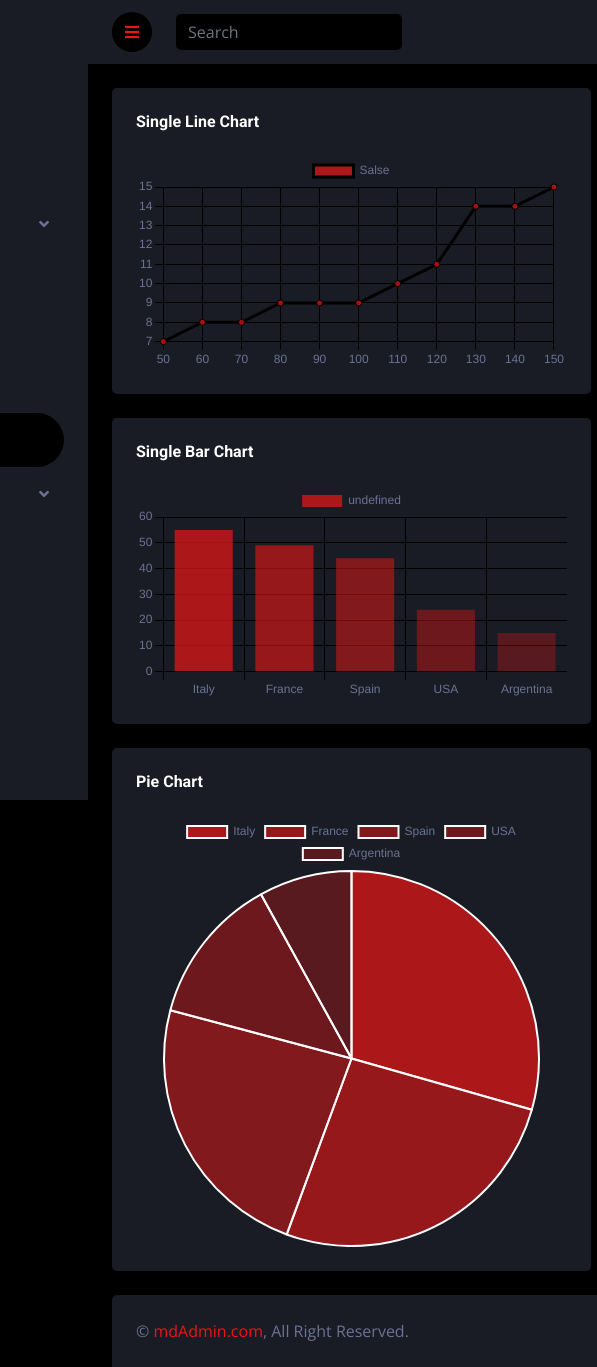
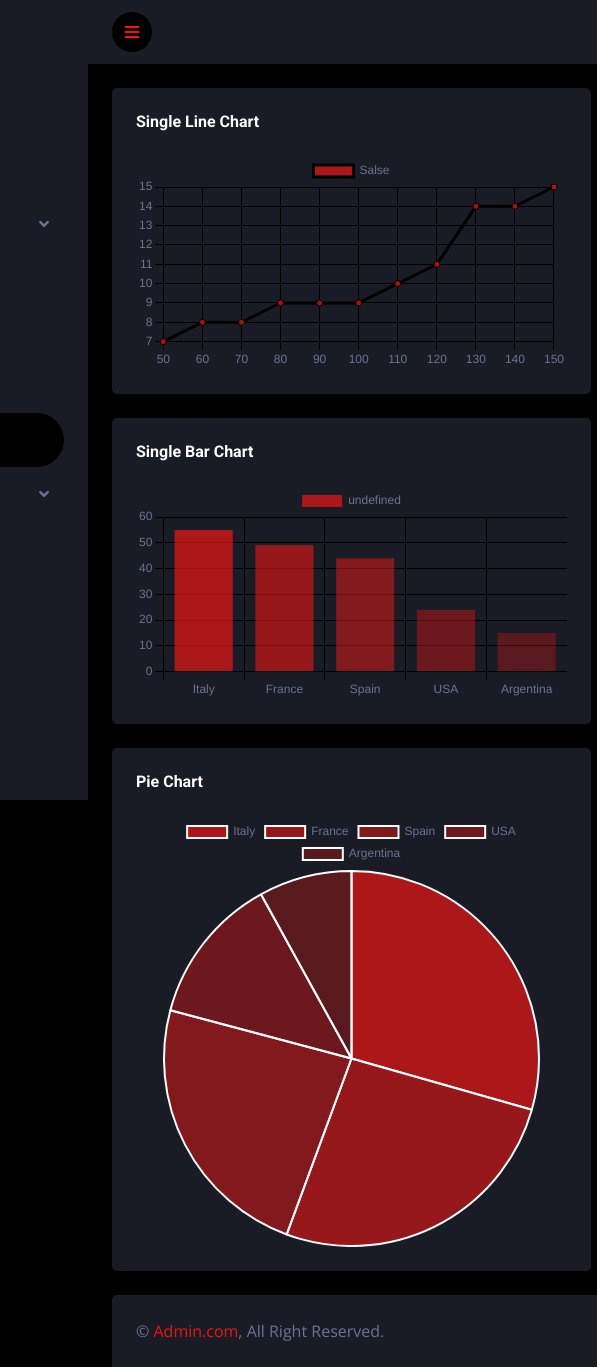
Before and after one commit to Zamal2003/admin-form, a plain HTML site: page chart.html in a window 1280 px wide. Shown: the full height of the page, 162-759 px from the left. Drawn offline with nearby package versions, Linux system fonts and the light colour scheme.

Commit message:
second commit

```diff
--- a/chart.html
+++ b/chart.html
@@ -97,7 +97,7 @@
                 <a href="#" class="sidebar-toggler flex-shrink-0">
                     <i class="fa fa-bars"></i>
                 </a>
-                <form class="d-none d-md-flex ms-4">
+                <form class="d-none d-Admin-flex ms-4">
                     <input class="form-control bg-dark border-0" type="search" placeholder="Search">
                 </form>
                 <div class="navbar-nav align-items-center ms-auto">
@@ -229,11 +229,11 @@
                 <div class="bg-secondary rounded-top p-4">
                     <div class="row">
                         <div class="col-12 col-sm-6 text-center text-sm-start">
-                            &copy; <a href="#">mdAdmin.com</a>, All Right Reserved.
+                            &copy; <a href="#">Admin.com</a>, All Right Reserved.
                         </div>
                         <div class="col-12 col-sm-6 text-center text-sm-end">
                             <!--/*** This template is free as long as you keep the footer author’s credit link/attribution link/backlink. If you'd like to use the template without the footer author’s credit link/attribution link/backlink, you can purchase the Credit Removal License from "https://htmlcodex.com/credit-removal". Thank you for your support. ***/-->
-                            Designed By <a href="https://mdAdmin.com">Admin Developer</a>
+                            Designed By <a href="https://Admin.com">Admin Developer</a>
                         </div>
                     </div>
                 </div>
```
Also changed, not shown: button.html (+2 -2 lines), element.html (+2 -2 lines), form.html (+2 -2 lines), index.html (+2 -2 lines).
